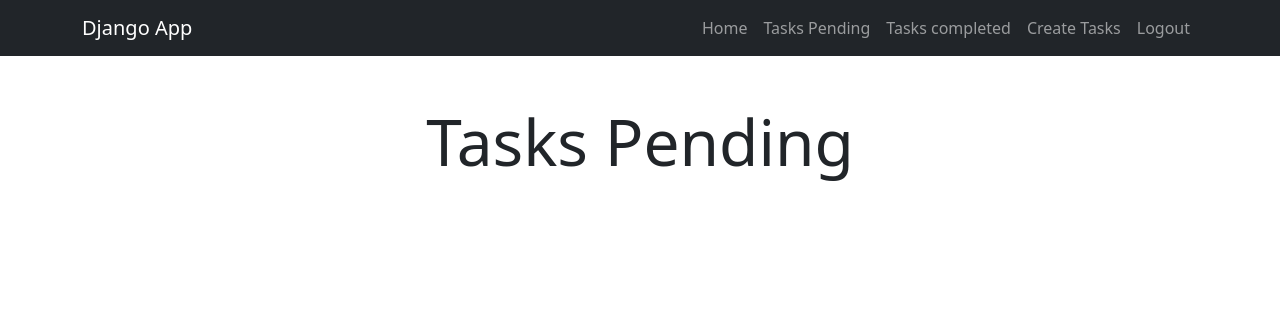
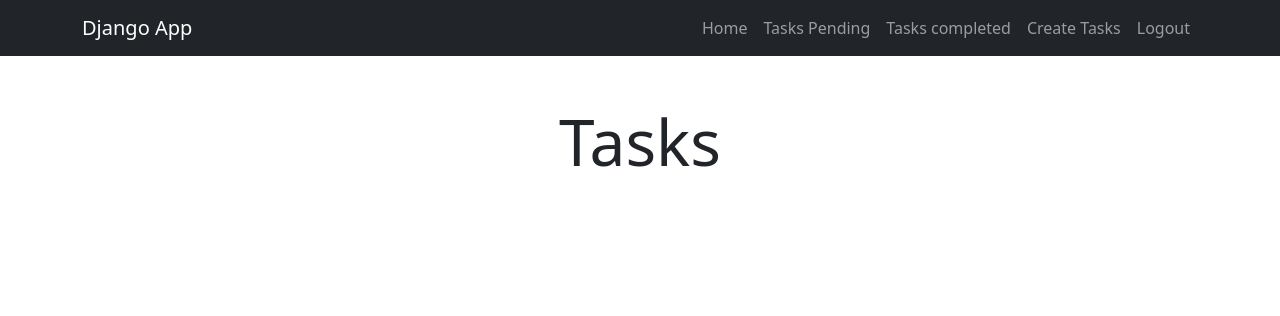
Before and after one commit to Anibal-Alpizar/django--crud-auth, a Django app: page /tasks/ in a window 1280 px wide. Shown: the top 316 px of the page. Run offline with Django 4.2, Linux system fonts and the light colour scheme; a user stored in the database is signed in; data comes from the database, SQL or seed files in the repository; both versions use the stored data as it was after the commit.

Commit message:
project finished

```diff
--- a/tasks/templates/tasks.html
+++ b/tasks/templates/tasks.html
@@ -6,7 +6,7 @@
 <main class="container">
     <div class="row">
         <div class="col-md-6 offset-md-3">
-            <h1 class="text-center display-3 py-5">Tasks Pending</h1>
+            <h1 class="text-center display-3 py-5">Tasks</h1>
             <ul class="list-group">
                 {% for task in tasks %}
                 <a class="list-group-item" href="{% url 'task_detail' task.id %}">
```
Also changed, not shown: db.sqlite3.
